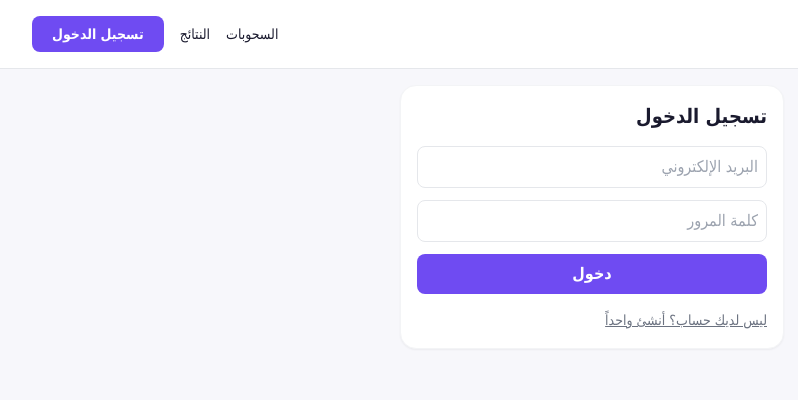
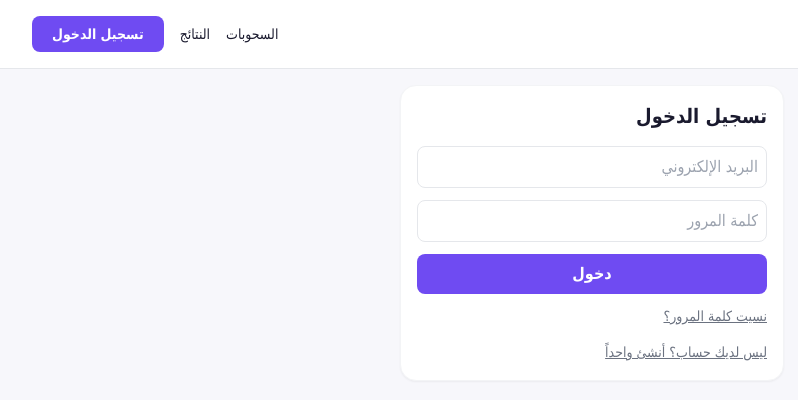
Before and after one commit to mosallamchance-ops/KCHANCE, a Next.js app: page /auth in a window 1280 px wide. Shown: the top 400 px of the page, without its empty margins (349-1147 px from the left). Built offline with nearby package versions, Linux system fonts and the light colour scheme; no server answers.

Commit message:
Update page.jsx

```diff
--- a/app/auth/page.jsx
+++ b/app/auth/page.jsx
@@ -76,6 +76,13 @@ export default function AuthPage() {
         <button className="btn-primary w-full">{mode === "login" ? "دخول" : "تسجيل"}</button>
       </form>
       {msg && <p className="text-sm text-brand-600 mt-3">{msg}</p>}
+
+      {mode === "login" && (
+        <a href="/auth/forgot-password" className="text-sm text-gray-500 mt-3 underline block">
+          نسيت كلمة المرور؟
+        </a>
+      )}
+
       <button
         className="text-sm text-gray-500 mt-4 underline"
         onClick={() => setMode(mode === "login" ? "signup" : "login")}
```
